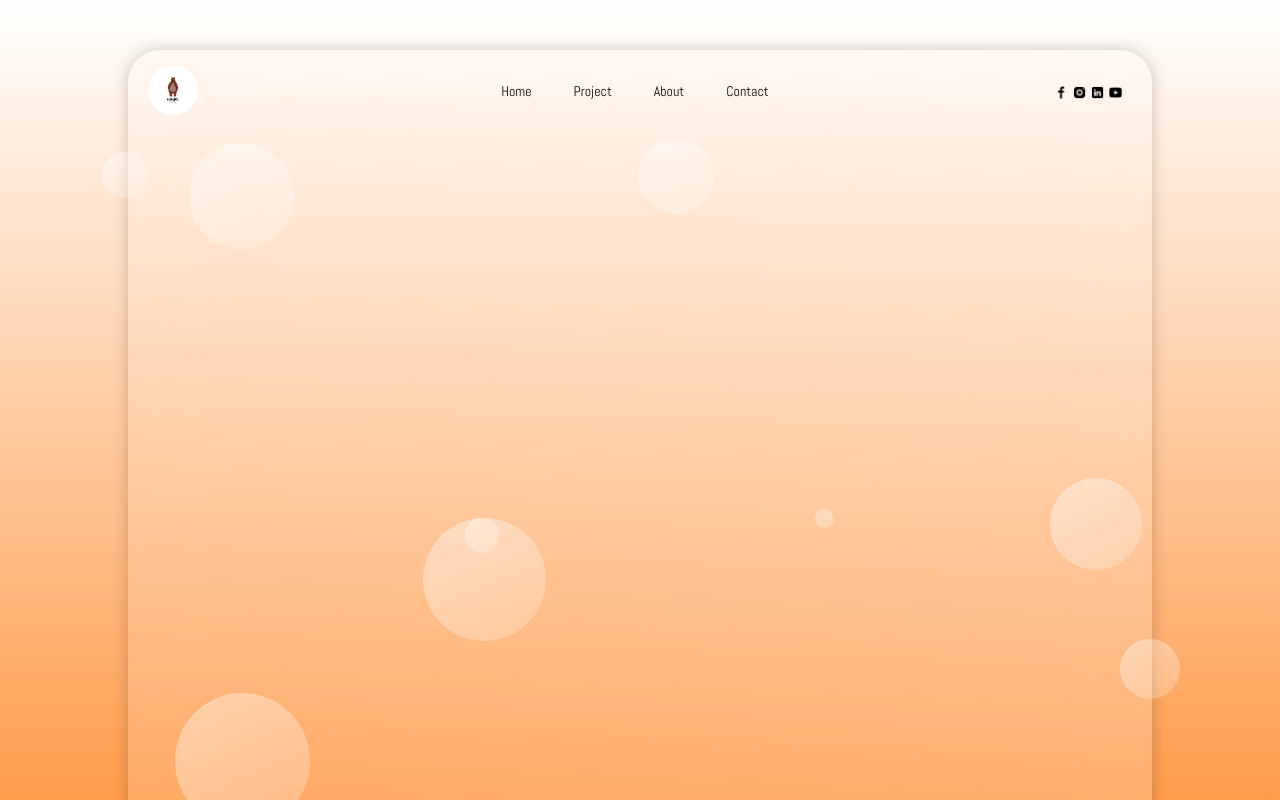
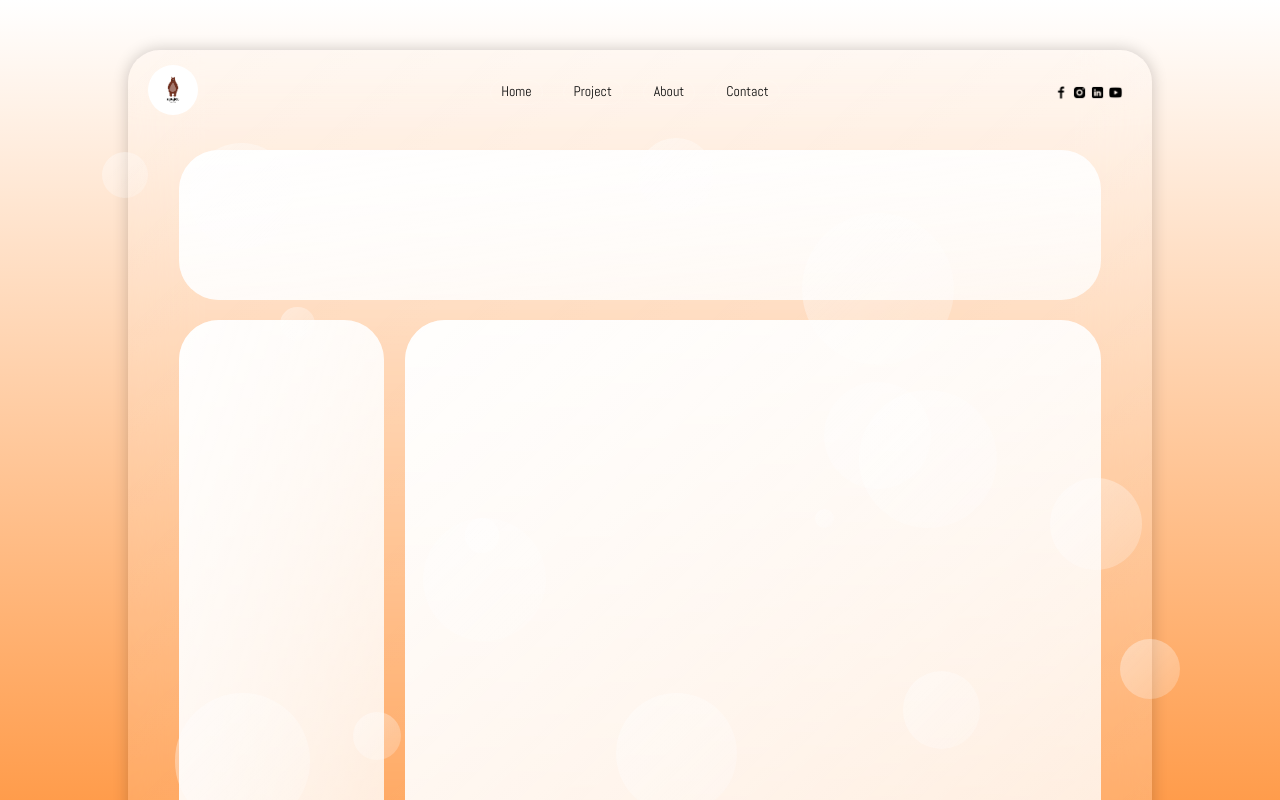
Before and after one commit to kevngn6695/kevin-portfolio-app, a React (Create React App) app in the folder client/: page / in a window 1280 px wide. Shown: the top 800 px of the page. Built offline with nearby package versions, Linux system fonts and the light colour scheme.

Commit message:
Commited frontend

```diff
--- a/client/package.json
+++ b/client/package.json
@@ -11,6 +11,8 @@
     "p5": "^1.2.0",
     "react": "^17.0.1",
     "react-dom": "^17.0.1",
+    "react-gesture-responder": "^2.1.0",
+    "react-grid-dnd": "^2.1.2",
     "react-p5": "^1.3.6",
     "react-router-dom": "^5.2.0",
     "react-scripts": "4.0.1",
--- a/client/src/Assets/SASS/home.scss
+++ b/client/src/Assets/SASS/home.scss
@@ -8,6 +8,28 @@
     margin: 0;
     padding: 0;
     box-sizing: border-box;
+}
+.pad-wrapper1,
+.pad-wrapper2 {
+    top: 270px;
+    height: 670px;
+}
+
+.pad-wrapper,
+.pad-wrapper1,
+.pad-wrapper2 {
+    background: linear-gradient(to right bottom,
+            rgba(255, 255, 255, 0.8),
+            rgba(255, 255, 255, 0.5));
+    border-radius: 40px;
+}
+
+.pad-container,
+.pad-wrapper,
+.pad-wrapper1,
+.pad-wrapper2 {
+    position: absolute;
+    list-style: none;
 }
 .home-container {
     font-family: "Poppins", sans-serif;
@@ -26,9 +48,33 @@
                 rgba(255, 255, 255, 0.2));
         border-radius: 2rem;
         z-index: 2;
+        border: none;
         backdrop-filter: blur(2rem);
         display: flex;
         box-shadow: 0 0 1rem 0 rgba(0, 0, 0, 0.2);
+        .pad-container {
+            width: 100%;
+            height: 100%;
+            display: flex;
+            justify-content: center;
+            z-index: -1;
+
+            .pad-wrapper {
+                width: 90%;
+                height: 150px;
+                top: 100px;
+            }
+
+            .pad-wrapper1 {
+                width: 20%;
+                left: 5%;
+            }
+
+            .pad-wrapper2 {
+                width: 68%;
+                right: 5%;
+            }
+        }
     }
     .bubbles {
         background: linear-gradient(to right bottom,
--- a/client/src/Assets/SASS/navbar.scss
+++ b/client/src/Assets/SASS/navbar.scss
@@ -22,8 +22,7 @@ $social-media-icons: ("facebook": $size, "instagram": $size, "linkedin": $size,
     display: flex;
     flex-direction: row;
     justify-content:space-between;
-    top: 15px;
-
+    padding-top: 15px;
 
     .list-container{
         padding:5px;
--- a/client/src/Components/Footer.js
+++ b/client/src/Components/Footer.js
@@ -1,7 +1,7 @@
 import React, { Component } from 'react';
 import '../Assets/SASS/footer.scss';
 
-class Footer extends Component {
+export default class Footer extends Component {
   render() {
     var date = new Date();
     var year = date.getFullYear();
@@ -14,5 +14,3 @@ class Footer extends Component {
     );
   }
 }
-
-export default Footer;
--- a/client/src/Components/Home.js
+++ b/client/src/Components/Home.js
@@ -1,18 +1,98 @@
 import React, { Component } from 'react';
-
 import '../Assets/SASS/home.scss';
 
 import Footer from './Footer';
 import Navbar from './Navbar';
 
-import $ from 'jquery';
-import e from 'cors';
-
 export default class Home extends Component {
-
   constructor(props) {
     super(props);
+    this.state = {
+      items: [],
+      bubbles: [],
+
+      originalX: 0,
+      originalY: 0,
+
+      translatedX: 0,
+      translatedY: 0,
+
+      lastTranslatedX: 0,
+      lastTranslatedY: 0,
+
+      isDraggable: false
+    }
     this.getRandomPosition = this.getRandomPosition.bind(this);
+    this.handleMouseMove = this.handleMouseMove.bind(this);
+    this.handleMouseDown = this.handleMouseDown.bind(this);
+    this.handleMouseUp = this.handleMouseUp.bind(this);
+  }
+
+  componentDidMount = () => {
+
+  }
+
+  componentWillMount = () => {
+
+  }
+
+  componentWillUnmount = () => {
+    window.removeEventListener('mousemove', this.handleMouseMove);
+    window.removeEventListener('mouseup', this.handleMouseUp);
+  }
+
+
+  handleMouseMove = ({posX, posY}) => {
+    const {isDraggable} = this.state;
+    const {onDrag} = this.props;
+
+    if(!isDraggable){
+      return;
+    }
+
+    this.setState(prevState => ({
+      translateX: posX - prevState.originalX + prevState.lastTranslatedX,
+      translateY: posY - prevState.originalY + prevState.lastTranslatedY
+    }), () =>{
+      if (onDrag){
+        onDrag({
+          translateX: this.state.translatedX,
+          translateY: this.state.translatedY
+        });
+      }
+    });
+  }
+
+  handleMouseDown = (posX, posY) => {
+    window.addEventListener('mousemove', this.handleMouseMove);
+    window.addEventListener('mouseup', this.handleMouseUp);
+
+    if(this.props.onDragStart){
+      this.props.onDragStart();
+    }
+
+    this.setState({
+      originalX: posX,
+      originalY: posY,
+      isDraggable: true
+    });
+  }
+
+  handleMouseUp = () => {
+    window.removeEventListener('mousemove', this.handleMouseMove);
+    window.removeEventListener('mouseup', this.handleMouseUp);
+
+    this.setState({
+      originalX: 0,
+      originalY: 0,
+      lastTranslatedX: this.state.translatedX,
+      lastTranslatedY: this.state.translatedY,
+      isDraggable: false
+    }, () => {
+      if (this.props.onDragEnd){
+        this.props.onDragEnd();
+      }
+    })
   }
 
   getRandomPosition = (i) =>{
@@ -35,14 +115,28 @@ export default class Home extends Component {
   }
 
   render() {
-    const bubbles = []
-    for (var i = 1; i <= 10; i++) {
-      bubbles.push(<div className={`bubbles bubble${i}`} style={this.getRandomPosition(i)}></div>)
+    const bubbles = this.state.bubbles;
+    const listPad = this.state.items;
+    for (var i = 0; i <= 10; i++) {
+      if (i <= 3){
+        if (i === 0){
+          listPad.push(<li className='pad-wrapper'></li>)
+        }
+        listPad.push(<li className={`pad-wrapper${i}`}></li>)
+      }
+
+      if (i !== 0){
+        bubbles.push(<div className={`bubbles bubble${i}`} style={this.getRandomPosition(i)}></div>)
+      }
     }
+
     return (
       <div className="home-container">
         <div className="container">
           <Navbar/>
+            <ul className="pad-container">
+              {listPad}
+            </ul>
           <Footer/>
         </div>
         {bubbles}
--- a/client/src/Components/Navbar.js
+++ b/client/src/Components/Navbar.js
@@ -1,4 +1,5 @@
 import React, { Component } from 'react';
+
 import '../Assets/SASS/navbar.scss';
 
 import BearLogo from '../Assets/Media/Images/bear-logo-original-white.png';
@@ -27,7 +28,6 @@ class Navbar extends Component {
             </ul>
             <div className="media-list">
               <a href="/">{mediaListMap}</a>
-
             </div>
         </nav>
     );
```
Also changed, not shown: 25 other files (tests, documents, lock files or other folders).
